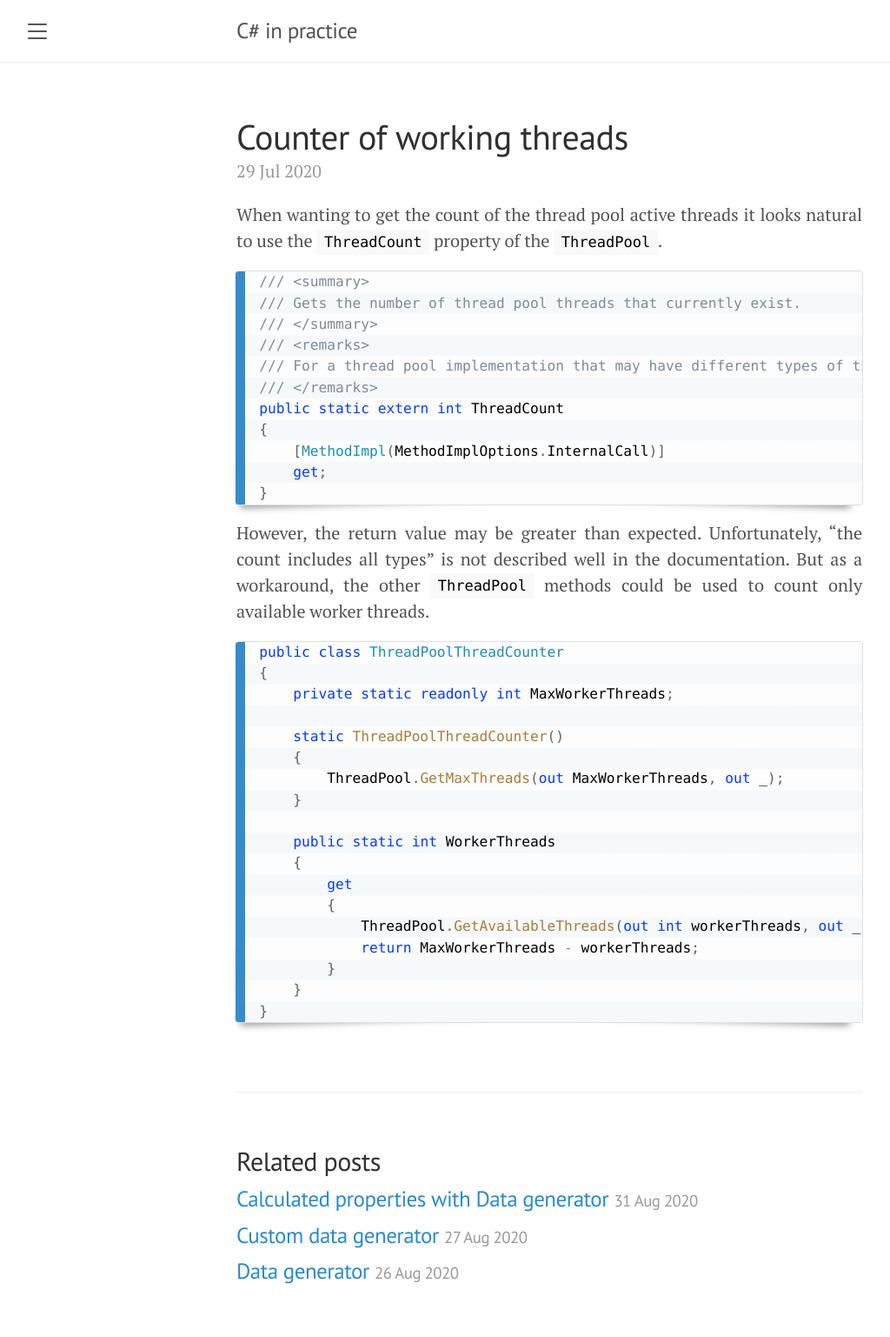
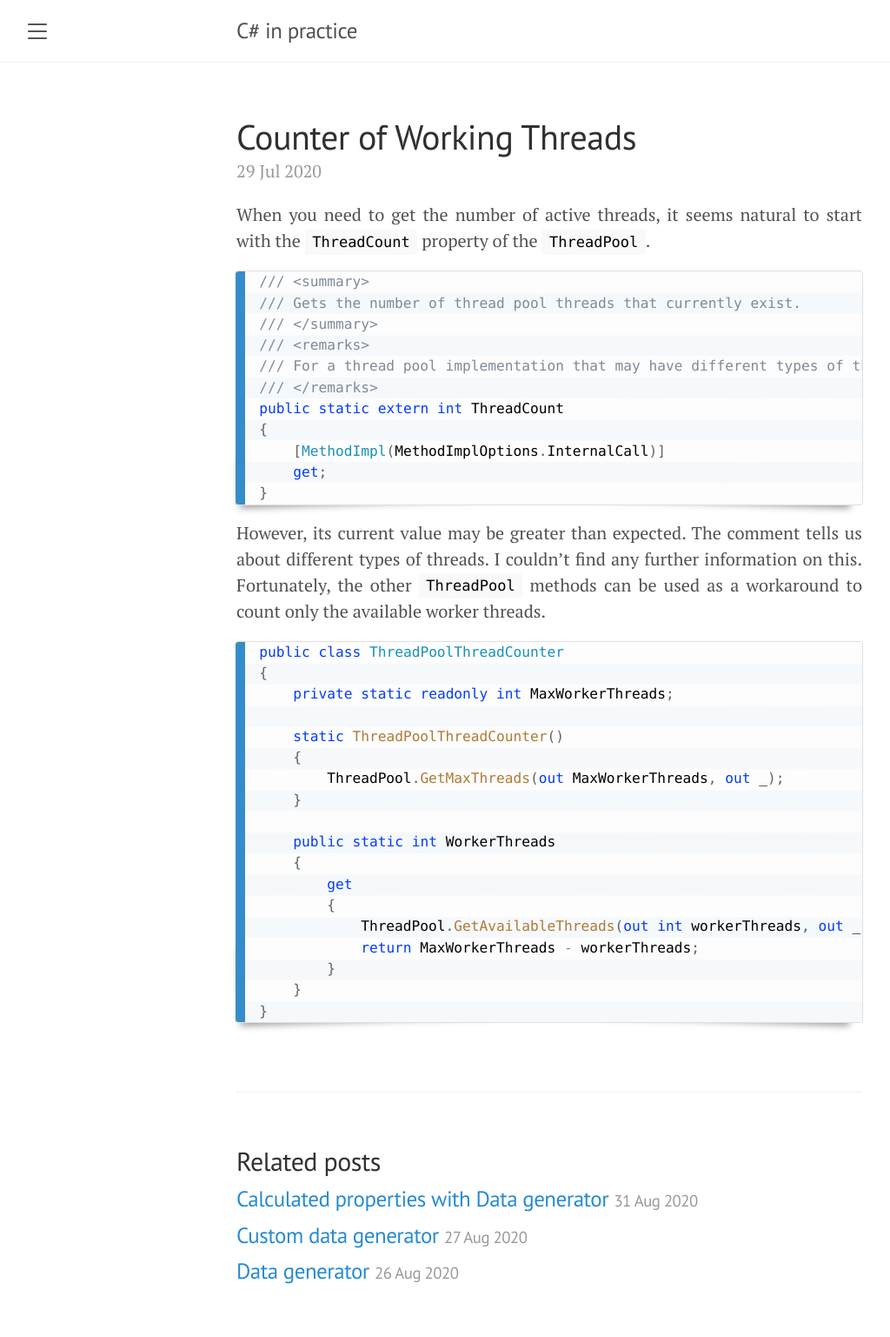
Before and after one commit to akovanev/kovanev.github.io, a Jekyll site: the page built from _posts/2020-07-29-Counter-of-working-threads.md, in a window 1280 px wide. Shown: the whole page at 87% size, without its empty margins (8-1032 px from the left). Built offline with Jekyll 4.4.1, drawn with Linux system fonts in a browser that asks for light colours.

Commit message:
counter of working threads

```diff
--- a/_posts/2020-07-29-Counter-of-working-threads.md
+++ b/_posts/2020-07-29-Counter-of-working-threads.md
@@ -1,9 +1,9 @@
 ---
 layout: post
-title: Counter of working threads
+title: Counter of Working Threads
 ---
 
-When wanting to get the count of the thread pool active threads it looks natural to use the <code>ThreadCount</code> property of the <code>ThreadPool</code>.
+When you need to get the number of active threads, it seems natural to start with the <code>ThreadCount</code> property of the <code>ThreadPool</code>.
 
 <pre><code class="language-cs">/// &lt;summary&gt;
 /// Gets the number of thread pool threads that currently exist.
@@ -18,7 +18,7 @@ public static extern int ThreadCount
 }
 </code></pre>
 
-However, the return value may be greater than expected. Unfortunately, "the count includes all types" is not described well in the documentation. But as a workaround, the other <code>ThreadPool</code> methods could be used to count only available worker threads.
+However, its current value may be greater than expected. The comment tells us about different types of threads. I couldn't find any further information on this. Fortunately, the other <code>ThreadPool</code> methods can be used as a workaround to count only the available worker threads.
 
 <pre><code class="language-cs">public class ThreadPoolThreadCounter
 {
```
